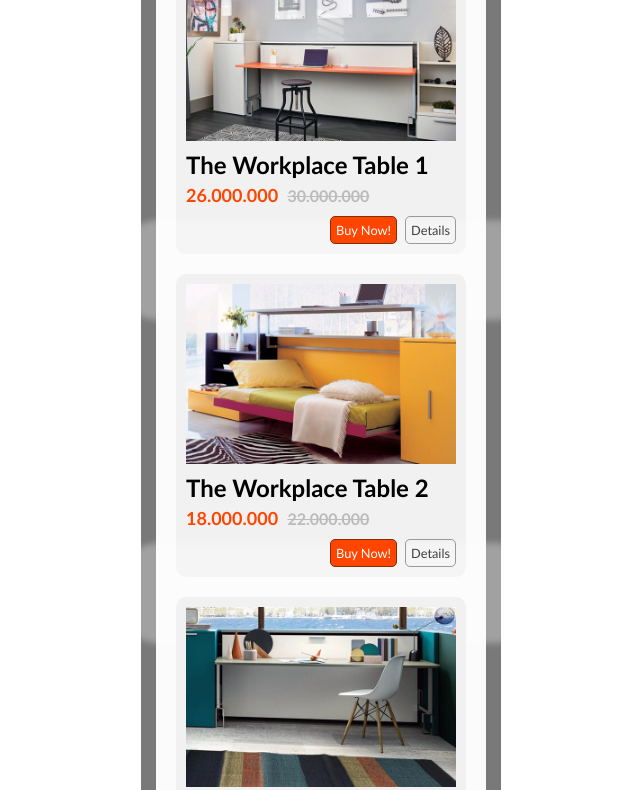
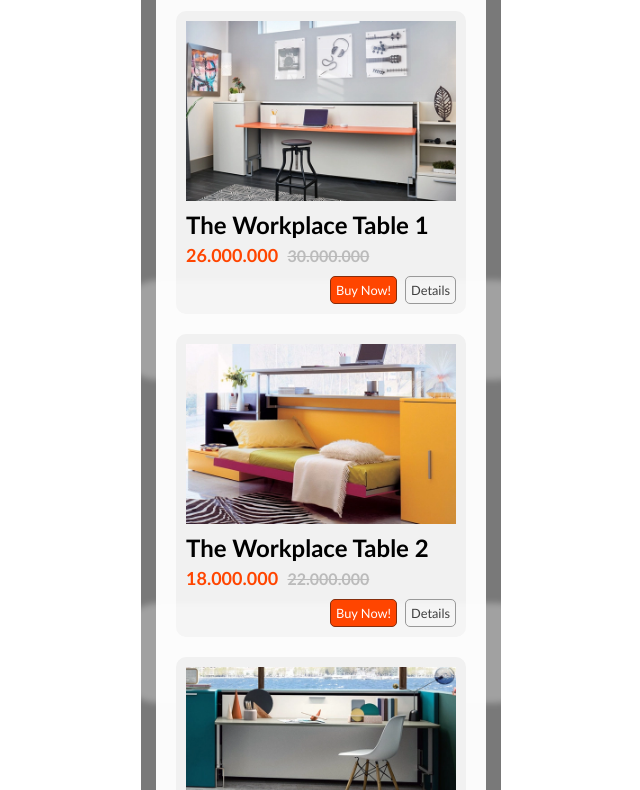
Before and after one commit to harryleevn93/sang.tao.shop.website.demo, a plain HTML site: page index.html in a window 1280 px wide. Shown: the part 437-1227 px from the top of the page, without its empty margins (319-959 px from the left). Drawn offline with nearby package versions, Linux system fonts and the light colour scheme; a web font is replaced by a local one.

Commit message:
Update Top and Bottom

```diff
--- a/css/style.css
+++ b/css/style.css
@@ -12,13 +12,14 @@ svg{
 }
 
 body{
-    margin:0;
-    padding:0;
+    padding: 0px;
     background-color: transparent;
     border: 15px solid #404040;
     border-radius: 20px;
     width: 360px;
     margin: auto;
+    margin-top: 60px;
+    margin-bottom: 60px;
 }
 
 *, *::before, *:after{
```
